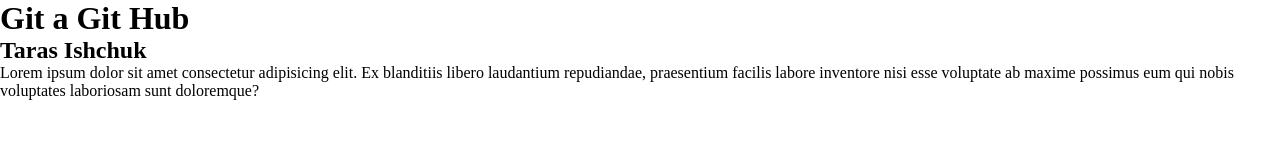
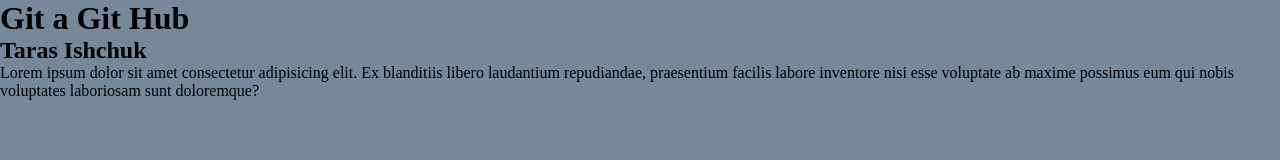
Before and after one commit to ishchuktaras/Git_and_GitHub_David_Setek, a plain HTML site: page index.html in a window 1280 px wide. Drawn offline with Linux system fonts and the light colour scheme.

Commit message:
Změna souboru style.css a vytvoření souboru ukazka.txt

```diff
--- a/style.css
+++ b/style.css
@@ -2,3 +2,6 @@
 	margin: 0;
 	padding: 0;
 }
+body {
+	background-color: lightslategrey;
+}
```
Also changed, not shown: ukazka.txt (added).
